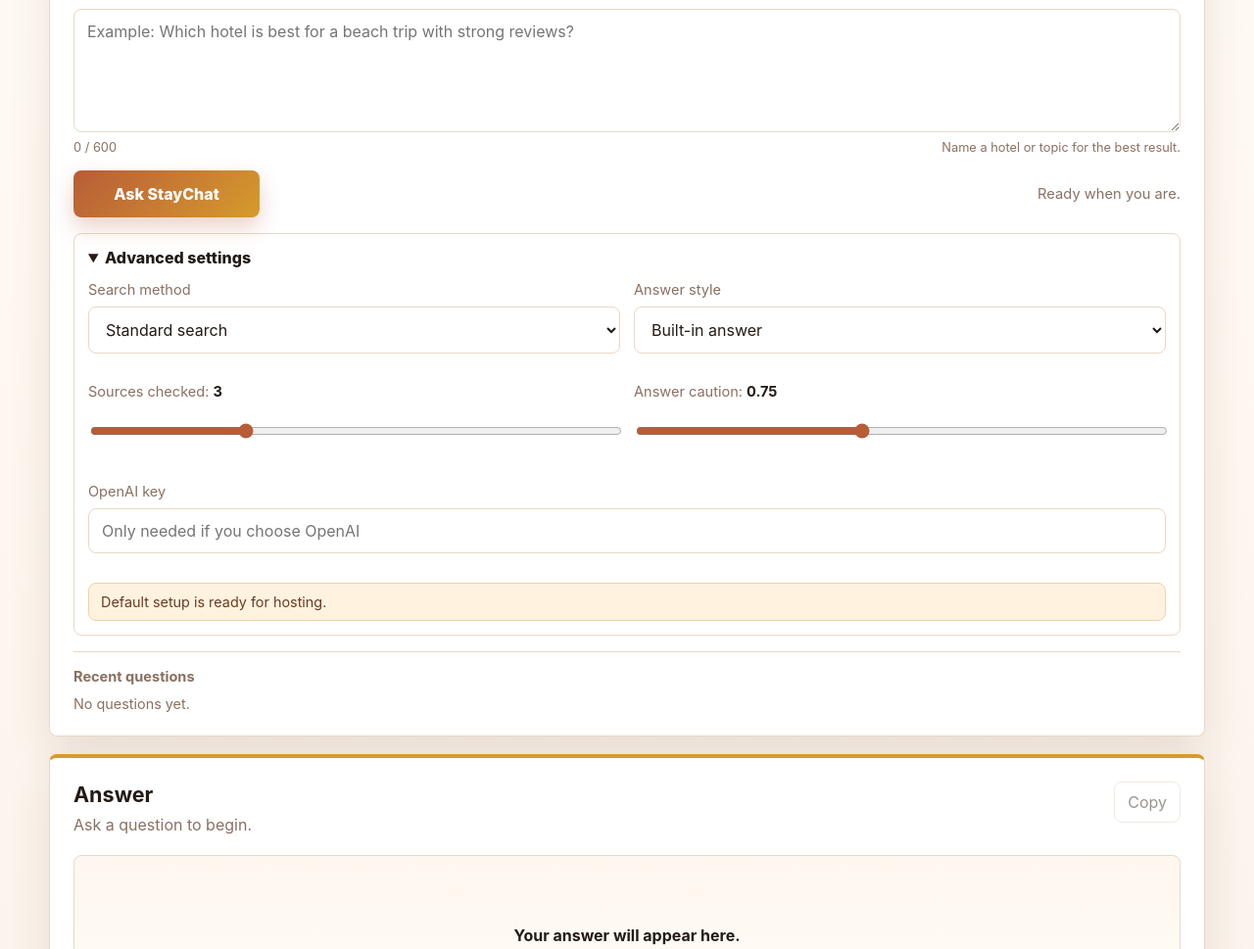
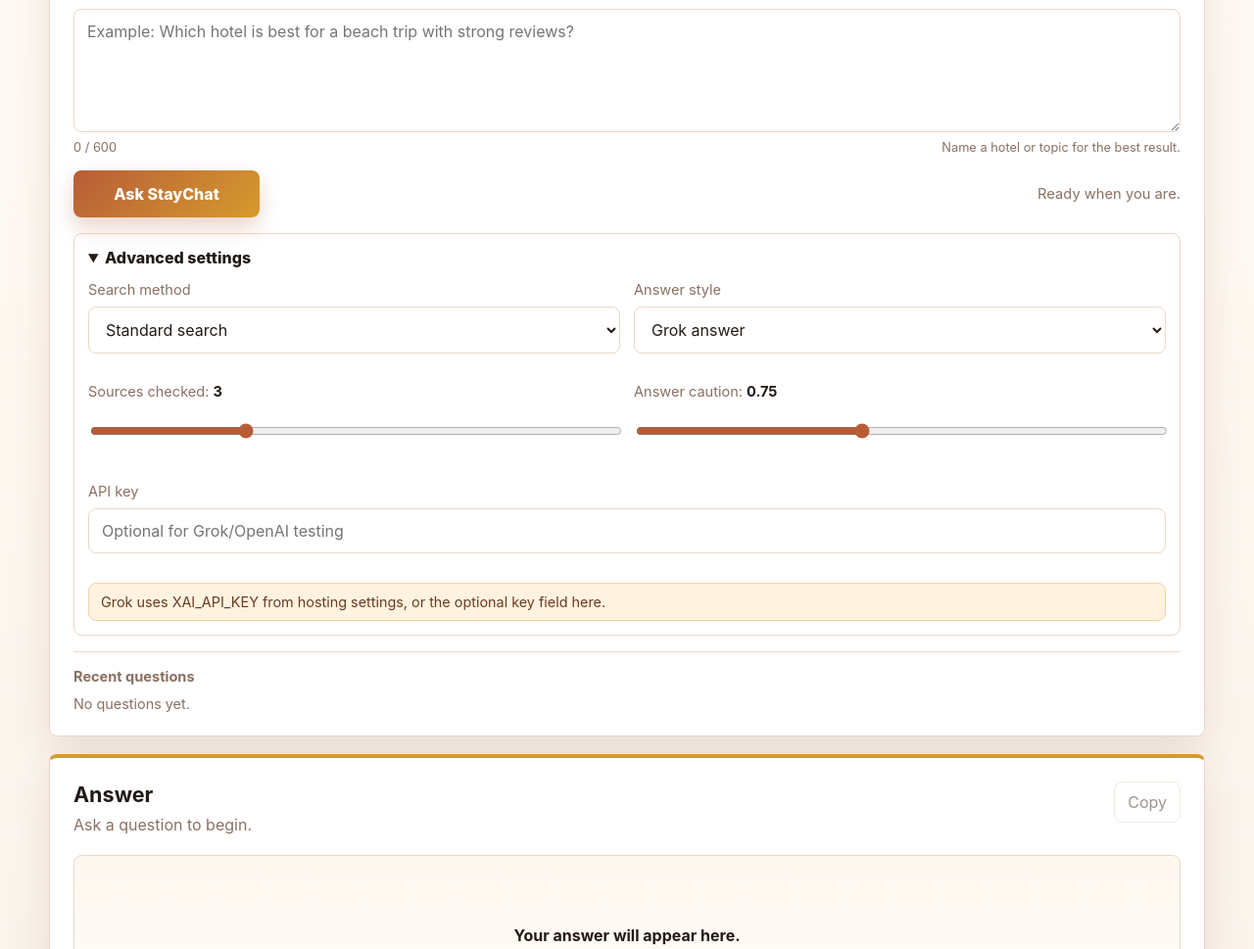
Before and after one commit to HARMAN-SINGH0001/Rag_based, a Flask app: page / in a window 1280 px wide, after a click on "Advanced settings". Shown: the part 736-1705 px from the top of the page at 98% size. Run offline with Flask 2, Linux system fonts and the light colour scheme.

Commit message:
Add Grok backend for Render deployment

```diff
--- a/app.py
+++ b/app.py
@@ -1,4 +1,5 @@
 import logging
+import os
 
 from flask import Flask, jsonify, render_template, request
 from werkzeug.exceptions import HTTPException
@@ -17,7 +18,8 @@ EMBEDDING_BACKENDS = {
 LLM_BACKENDS = {
     "Mock (High-Fidelity)": "mock",
     "Ollama (tinyllama:chat)": "ollama",
-    "OpenAI API": "openai"
+    "OpenAI API": "openai",
+    "Grok API": "grok"
 }
 
 @app.route("/")
@@ -33,11 +35,12 @@ def query():
             return jsonify({"error": "Question cannot be empty."}), 400
 
         embedding_backend = EMBEDDING_BACKENDS.get(payload.get("embedding_backend", "HuggingFace (local)"), "lexical")
-        llm_backend = LLM_BACKENDS.get(payload.get("llm_backend", "Mock (High-Fidelity)"), "mock")
+        llm_backend = LLM_BACKENDS.get(payload.get("llm_backend", "Grok API"), "grok")
         k = int(payload.get("k", 3))
         hallucination_control = bool(payload.get("hallucination_control", True))
         confidence_threshold = float(payload.get("confidence_threshold", 0.75))
         openai_api_key = payload.get("openai_api_key") or None
+        xai_api_key = payload.get("xai_api_key") or None
     except Exception as exc:
         return jsonify({"error": f"Invalid request payload: {exc}"}), 400
 
@@ -50,7 +53,6 @@ def query():
         fallback_notes.append("Ollama LLM is local-only on Render, so Mock answers were used.")
 
     if (embedding_backend == "openai" or llm_backend == "openai") and not openai_api_key:
-        import os
         openai_api_key = os.getenv("OPENAI_API_KEY")
         if not openai_api_key:
             if embedding_backend == "openai":
@@ -59,6 +61,11 @@ def query():
             if llm_backend == "openai":
                 llm_backend = "mock"
                 fallback_notes.append("OpenAI LLM needs an API key, so Mock answers were used.")
+    if llm_backend == "grok" and not xai_api_key:
+        xai_api_key = os.getenv("XAI_API_KEY")
+        if not xai_api_key:
+            llm_backend = "mock"
+            fallback_notes.append("Grok answers need an xAI API key, so Mock answers were used.")
 
     try:
         result = answer_query_rag(
@@ -68,7 +75,8 @@ def query():
             k=k,
             hallucination_control=hallucination_control,
             confidence_threshold=confidence_threshold,
-            openai_api_key=openai_api_key
+            openai_api_key=openai_api_key,
+            xai_api_key=xai_api_key
         )
         if fallback_notes:
             result["fallback_notes"] = fallback_notes
--- a/qa.py
+++ b/qa.py
@@ -79,6 +79,33 @@ def query_openai_llm(prompt: str, api_key: str = None, model_name: str = "gpt-3.
         model=model_name,
         messages=[{"role": "user", "content": prompt}],
         temperature=0.0
+    )
+    return response.choices[0].message.content.strip()
+
+def query_grok_llm(prompt: str, api_key: str = None, model_name: str = None) -> str:
+    """
+    Queries xAI Grok through its OpenAI-compatible API.
+    """
+    from openai import OpenAI
+
+    client = OpenAI(
+        api_key=api_key or os.getenv("XAI_API_KEY"),
+        base_url=os.getenv("XAI_BASE_URL", "https://api.x.ai/v1"),
+    )
+    model = model_name or os.getenv("XAI_MODEL", "grok-4.3")
+
+    if hasattr(client, "responses"):
+        response = client.responses.create(
+            model=model,
+            input=[{"role": "user", "content": prompt}],
+            store=False,
+        )
+        return response.output_text.strip()
+
+    response = client.chat.completions.create(
+        model=model,
+        messages=[{"role": "user", "content": prompt}],
+        temperature=0.0,
     )
     return response.choices[0].message.content.strip()
 
@@ -182,11 +209,12 @@ def answer_query_rag(
     query: str,
     index_path: str = None,
     backend_embeddings: str = "huggingface",
-    backend_llm: str = "mock", # "mock", "ollama", "openai"
+    backend_llm: str = "mock", # "mock", "ollama", "openai", "grok"
     k: int = 3,
     hallucination_control: bool = True,
     confidence_threshold: float = 0.75, # threshold for L2 distance (lower = more strict)
-    openai_api_key: str = None
+    openai_api_key: str = None,
+    xai_api_key: str = None
 ) -> Dict[str, Any]:
     """
     Executes the full RAG pipeline for a user query:
@@ -230,6 +258,8 @@ def answer_query_rag(
             answer = query_ollama_llm(prompt)
         elif backend_llm == "openai":
             answer = query_openai_llm(prompt, openai_api_key)
+        elif backend_llm == "grok":
+            answer = query_grok_llm(prompt, xai_api_key)
         else: # mock mode
             answer = mock_llm_qa(query, context_str)
             used_llm = False
--- a/render.yaml
+++ b/render.yaml
@@ -9,3 +9,7 @@ services:
     envVars:
       - key: PYTHON_VERSION
         value: 3.11.9
+      - key: XAI_API_KEY
+        sync: false
+      - key: XAI_MODEL
+        value: grok-4.3
--- a/templates/index.html
+++ b/templates/index.html
@@ -108,6 +108,7 @@
             <div class="control-group">
               <label for="llm-backend">Answer style</label>
               <select id="llm-backend">
+                <option value="Grok API">Grok answer</option>
                 <option value="Mock (High-Fidelity)">Built-in answer</option>
                 <option value="Ollama (tinyllama:chat)">Answer on this computer</option>
                 <option value="OpenAI API">OpenAI answer</option>
@@ -122,8 +123,8 @@
               <input id="threshold" type="range" min="0.2" max="1.5" step="0.05" value="0.75" />
             </div>
             <div class="control-group full-width">
-              <label for="openai-key">OpenAI key</label>
-              <input id="openai-key" type="password" placeholder="Only needed if you choose OpenAI" />
+              <label for="api-key">API key</label>
+              <input id="api-key" type="password" placeholder="Optional for Grok/OpenAI testing" />
             </div>
           </div>
           <div id="backend-note" class="inline-note">Default setup is ready for hosting.</div>
@@ -245,7 +246,7 @@
     const sourceSummary = document.getElementById('source-summary');
     const embeddingBackend = document.getElementById('embedding-backend');
     const llmBackend = document.getElementById('llm-backend');
-    const openaiKey = document.getElementById('openai-key');
+    const apiKey = document.getElementById('api-key');
 
     let selectedHotel = '';
     let lastAnswerText = '';
@@ -336,7 +337,8 @@
         k: Number(topkInput.value),
         hallucination_control: true,
         confidence_threshold: Number(thresholdInput.value),
-        openai_api_key: openaiKey.value || null
+        openai_api_key: llmBackend.value.includes('OpenAI') || embeddingBackend.value.includes('OpenAI') ? apiKey.value || null : null,
+        xai_api_key: llmBackend.value.includes('Grok') ? apiKey.value || null : null
       };
 
       setLoading(payload);
@@ -492,8 +494,11 @@
     function updateBackendNote() {
       const wantsOllama = embeddingBackend.value.includes('Ollama') || llmBackend.value.includes('Ollama');
       const wantsOpenAi = embeddingBackend.value.includes('OpenAI') || llmBackend.value.includes('OpenAI');
+      const wantsGrok = llmBackend.value.includes('Grok');
       if (wantsOllama) {
         backendNote.innerText = 'Computer-only options will switch to the hosted setup online.';
+      } else if (wantsGrok) {
+        backendNote.innerText = 'Grok uses XAI_API_KEY from hosting settings, or the optional key field here.';
       } else if (wantsOpenAi) {
         backendNote.innerText = 'OpenAI needs a key here or in your hosting settings.';
       } else {
@@ -508,7 +513,8 @@
         .replace('Ollama LLM is local-only on Render, so Mock answers were used.', 'The hosted site used the built-in answer mode.')
         .replace('OpenAI embeddings need an API key, so HuggingFace embeddings were used.', 'OpenAI search needs a key, so the standard search was used.')
         .replace('OpenAI embeddings need an API key, so hosted lexical search was used.', 'OpenAI search needs a key, so the hosted search was used.')
-        .replace('OpenAI LLM needs an API key, so Mock answers were used.', 'OpenAI answers need a key, so the built-in answer mode was used.');
+        .replace('OpenAI LLM needs an API key, so Mock answers were used.', 'OpenAI answers need a key, so the built-in answer mode was used.')
+        .replace('Grok answers need an xAI API key, so Mock answers were used.', 'Grok answers need an xAI API key, so the built-in answer mode was used.');
     }
 
     function escapeHtml(value) {
```
Also changed, not shown: streamlit_app.py (+5 -2 lines), README.md.
